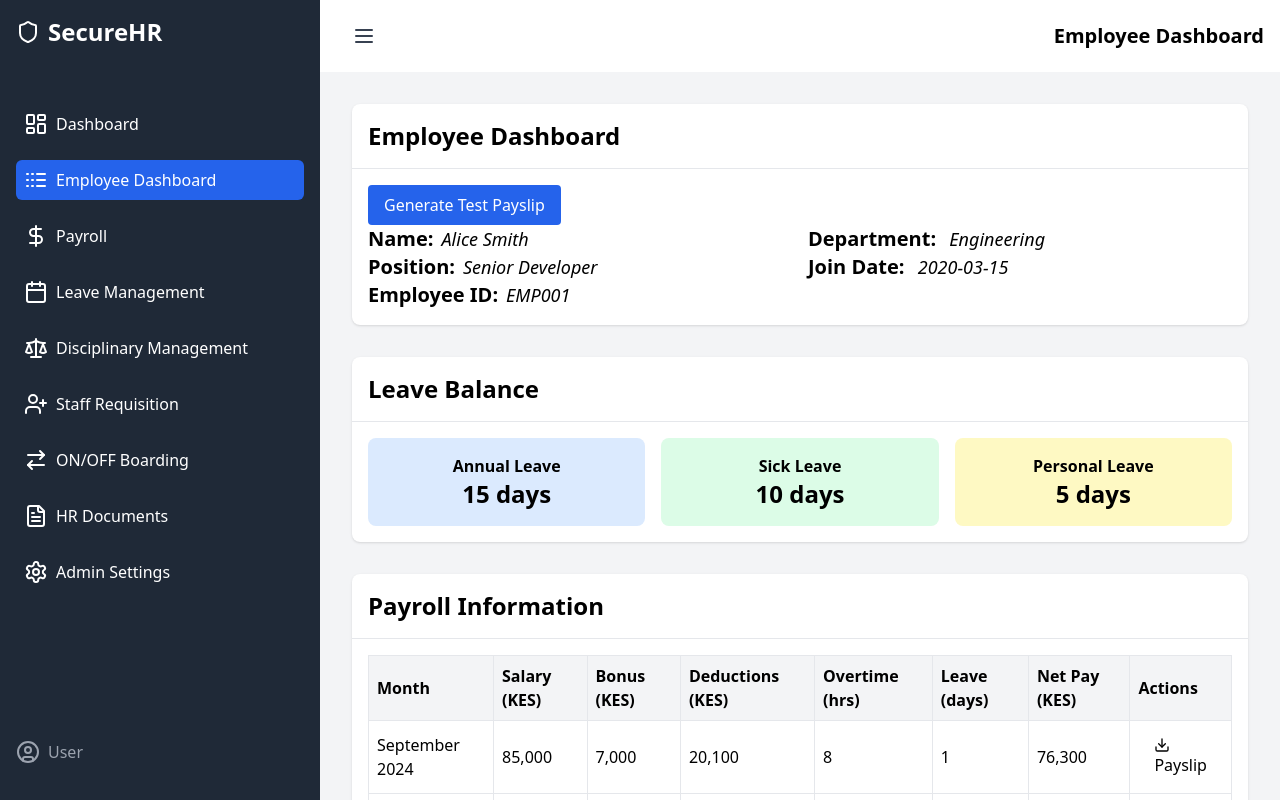
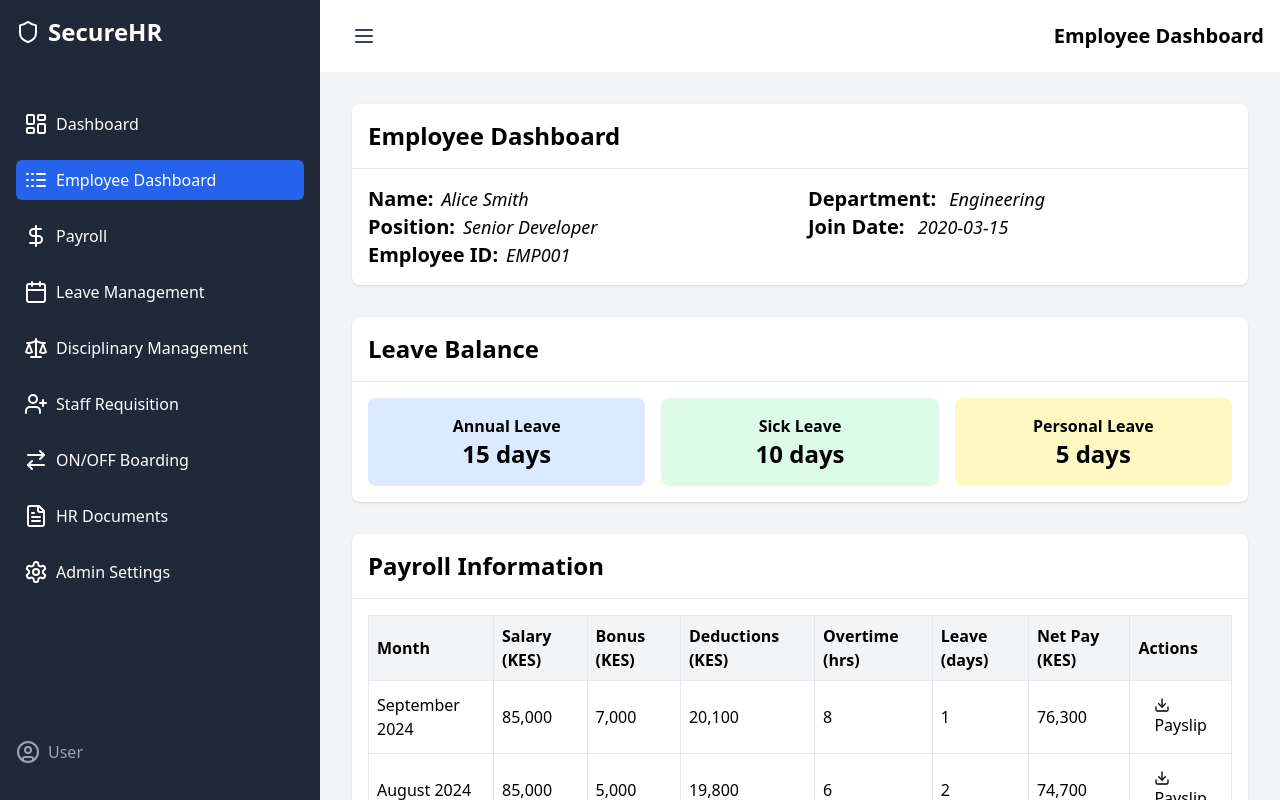
Before and after one commit to Ortiz25/hrm-frontend, a React (Vite) app: page /employeedashboard in a window 1280 px wide. Built offline with nearby package versions, Linux system fonts and the light colour scheme.

Commit message:
payslip down

```diff
--- a/src/pages/EmployeeDash.jsx
+++ b/src/pages/EmployeeDash.jsx
@@ -207,12 +207,6 @@ const EmployeeDashboard = () => {
                 <CardTitle className="text-2xl">Employee Dashboard</CardTitle>
               </CardHeader>
               <CardContent>
-                <Button
-                  onClick={() => generatePayslipPDF(employeeData.payroll[0])}
-                >
-                  Generate Test Payslip
-                </Button>
-
                 <div className="grid grid-cols-2 gap-4">
                   <div>
                     <span className="text-xl font-semibold mr-2">Name:</span>
```
